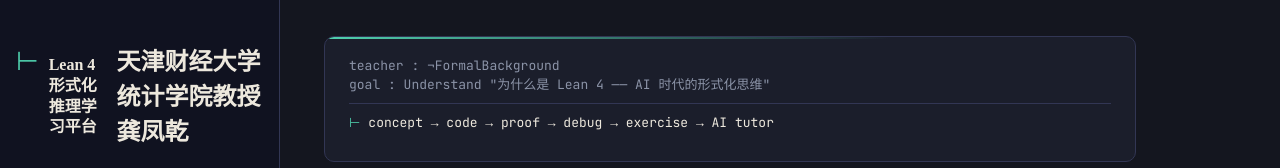
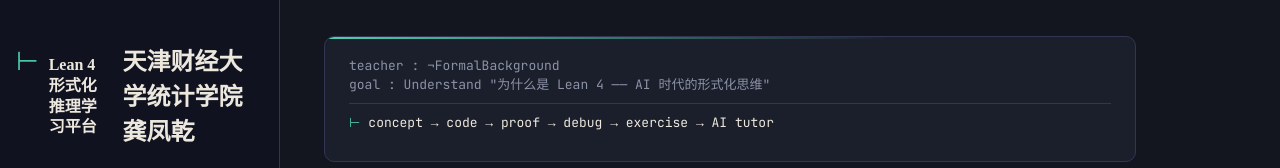
Before and after one commit to gong-fq/lean, a website: page index.html in a window 1280 px wide. Shown: the top 168 px of the page. Drawn offline with Linux system fonts and the light colour scheme.

Commit message:
Add files via upload

```diff
--- a/index.html
+++ b/index.html
@@ -113,7 +113,7 @@
 <body>
 <div class="shell">
   <nav class="sidebar">
-    <div class="brand"><span class="turnstile">⊢</span><h1>Lean 4<br>形式化推理学习平台</h1><h2>天津财经大学统计学院教授 龚凤乾 </h2></div>
+    <div class="brand"><span class="turnstile">⊢</span><h1>Lean 4<br>形式化推理学习平台</h1><h2>天津财经大学统计学院 龚凤乾 </h2></div>
     <div class="brand-sub">概念 → 代码 → 证明 → 调试 → 练习 → AI 辅导</div>
     <ul class="chapter-list" id="chapterList"></ul>
     <div class="progress-wrap">
```
